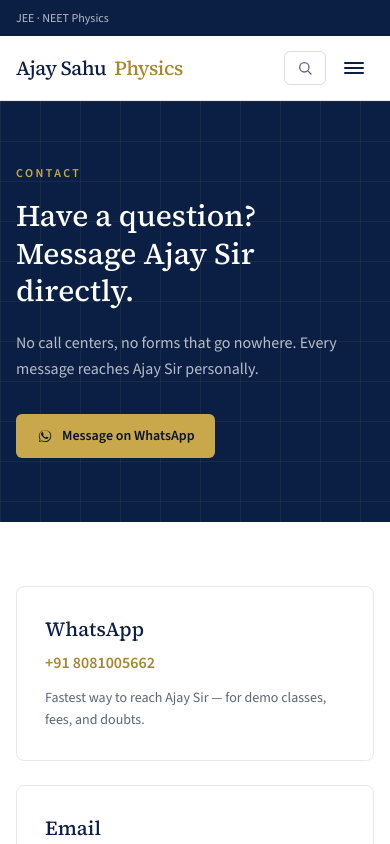
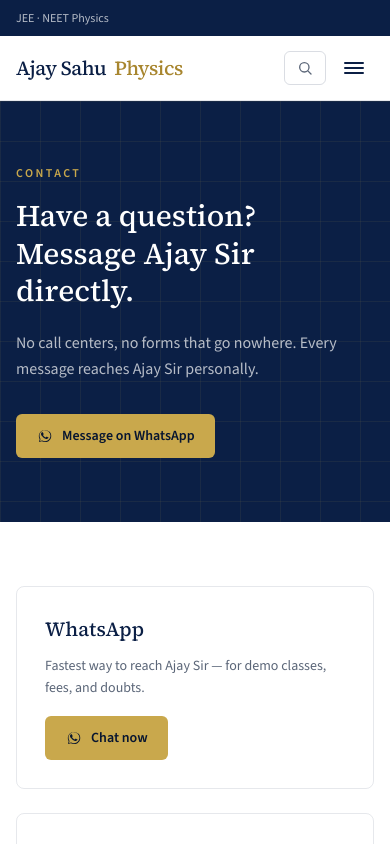
Before and after one commit to AJAYSAHUPHYSICS/ajaysahuphysics-next, a Next.js app: page /contact in a window 390 px wide. Shown: the top 844 px of the page. Built offline with nearby package versions, Linux system fonts and the light colour scheme.

Commit message:
fix(contact): replace phone display with WhatsApp chat button on contact page

```diff
--- a/src/app/contact/page.tsx
+++ b/src/app/contact/page.tsx
@@ -12,12 +12,6 @@ export const metadata: Metadata = {
 };
 
 const channels = [
-  {
-    label: "WhatsApp",
-    value: siteConfig.phone,
-    note: "Fastest way to reach Ajay Sir — for demo classes, fees, and doubts.",
-    href: null,
-  },
   {
     label: "Email",
     value: siteConfig.email,
@@ -60,6 +54,17 @@ export default function ContactPage() {
       <section className="bg-white">
         <div className="mx-auto max-w-7xl px-4 sm:px-6 lg:px-8 py-16 sm:py-20">
           <div className="grid grid-cols-1 sm:grid-cols-2 gap-6">
+            <div className="rounded-lg border border-navy/10 p-7 hover:border-gold hover:shadow-lg transition-all">
+              <h3 className="font-display text-xl text-navy">WhatsApp</h3>
+              <p className="mt-3 text-sm text-slate leading-relaxed">
+                Fastest way to reach Ajay Sir — for demo classes, fees, and doubts.
+              </p>
+              <div className="mt-4">
+                <WhatsAppButton message="Hi Ajay Sir, I have a question.">
+                  Chat now
+                </WhatsAppButton>
+              </div>
+            </div>
             {channels.map((c) => (
               <div
                 key={c.label}
```
